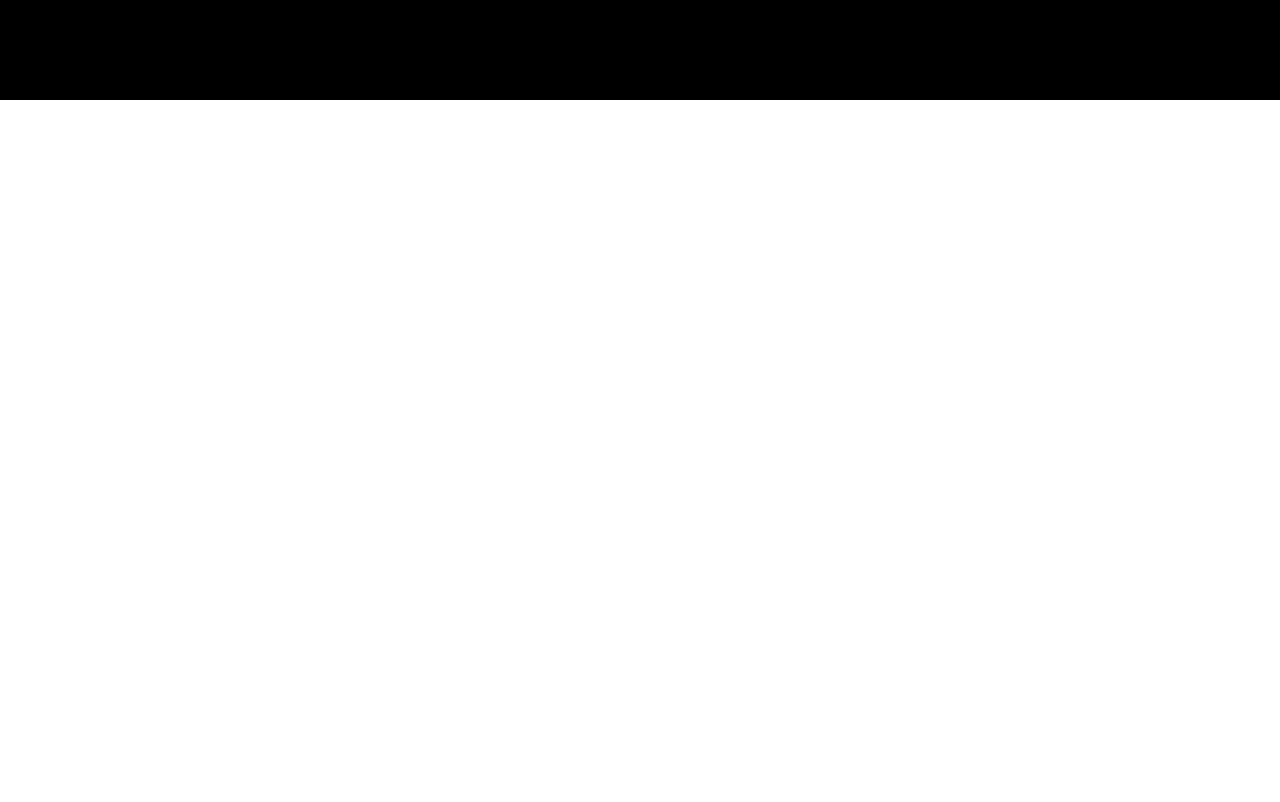
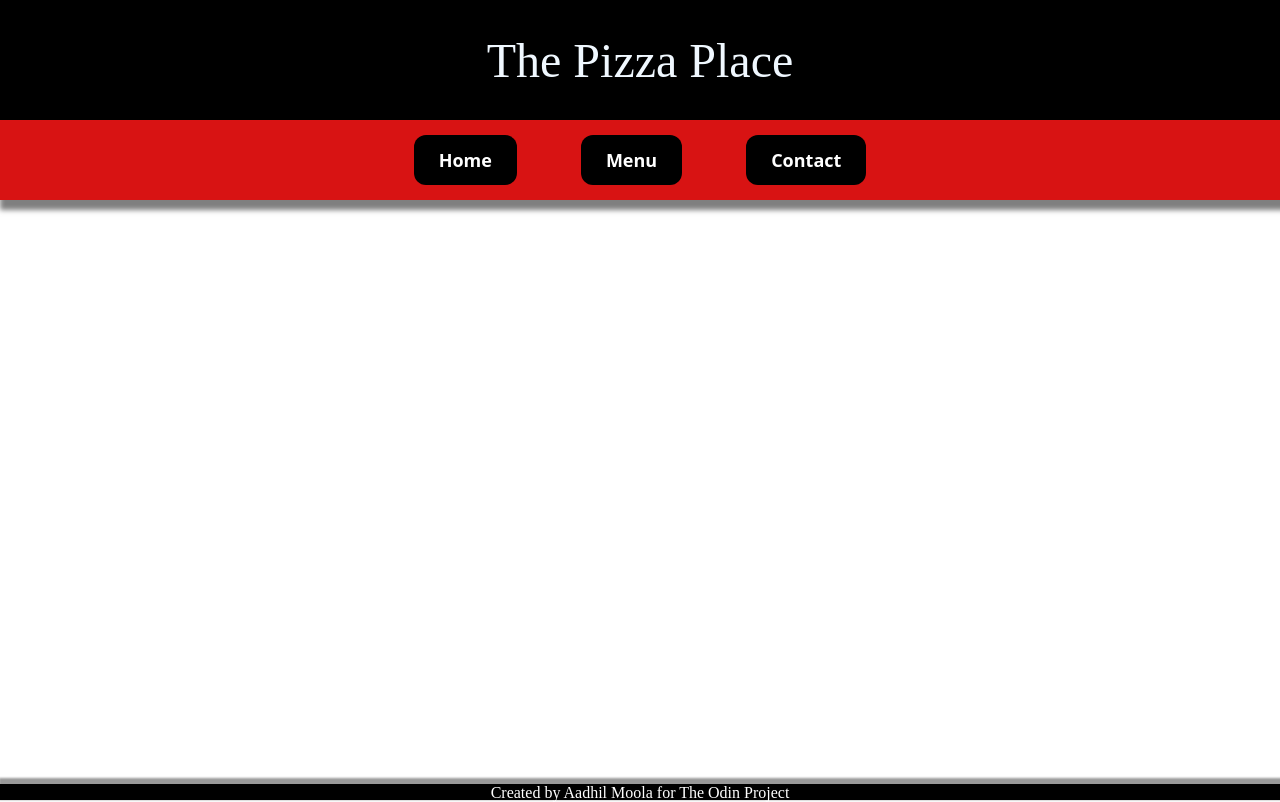
Before and after one commit to AadhilMoola/odinRestaurant, a website built with webpack: page dist/index.html in a window 1280 px wide. Built offline with nearby package versions, Linux system fonts and the light colour scheme.

Commit message:
Create the page that will always stay constant

```diff
--- a/src/functions/always.js
+++ b/src/functions/always.js
@@ -0,0 +1,65 @@
+export function always(container){
+
+    // Header
+
+    let header = document.createElement('div')
+
+    header.classList.add("header")
+
+    container.appendChild(header)
+
+    // Restaurant Name
+
+    let name = document.createElement('div')
+
+    name.classList.add('name')
+
+    name.textContent = 'The Pizza Place'
+
+    header.appendChild(name)
+
+    // Buttons and their background
+
+    let btnBG = document.createElement('div')
+
+    btnBG.classList.add('btnBG')
+
+    let homeBTN = document.createElement('button')
+    let menuBTN = document.createElement('button')
+    let contactBTN = document.createElement('button')
+
+    homeBTN.textContent = 'Home'
+    menuBTN.textContent = 'Menu'
+    contactBTN.textContent = 'Contact'
+
+    let buttonArray = [homeBTN, menuBTN, contactBTN];
+
+    buttonArray.forEach(element => {
+        element.classList.add('button-40')
+        btnBG.appendChild(element)
+
+    });
+
+
+    container.appendChild(btnBG)
+
+
+    // Div That will change when the page changes
+
+    let page = document.createElement('div')
+    page.classList.add('page')
+
+    container.appendChild(page)
+
+    // footer
+
+    let footer = document.createElement('div')
+    footer.classList.add('footer')
+
+    footer.textContent = ' Created by Aadhil Moola for The Odin Project'
+
+    container.appendChild(footer)
+
+
+
+}
--- a/src/index.js
+++ b/src/index.js
@@ -1,6 +1,6 @@
 import './styles.css'
-import { homepage } from './functions/homepage';
+import { always } from './functions/always';
 
 let container = document.querySelector('content')
 
-    homepage(content)
+    always(content)
--- a/src/styles.css
+++ b/src/styles.css
@@ -6,5 +6,83 @@
 
 .header{
     background-color: black;
-    height: 100px;
+    height: 15vh;
+    display: flex;
+    justify-content: center;
+
+
 }
+
+.name{
+    color: aliceblue;
+    align-self: center;
+    font-size: 3rem;
+}
+
+.btnBG{
+    background-color: rgb(216, 19, 19);
+    height: 10vh;
+    box-shadow: 5px 5px 5px 5px rgba(0, 0, 0, 0.5);
+
+    display: flex;
+    justify-content: center;
+    align-items: center;
+    gap: 5vw;
+
+}
+
+/* CSS */
+.button-40 {
+  background-color: #000000;
+  border: 1px solid transparent;
+  border-radius: .75rem;
+  box-sizing: border-box;
+  color: #FFFFFF;
+  cursor: pointer;
+  flex: 0 0 auto;
+  font-family: "Inter var",ui-sans-serif,system-ui,-apple-system,system-ui,"Segoe UI",Roboto,"Helvetica Neue",Arial,"Noto Sans",sans-serif,"Apple Color Emoji","Segoe UI Emoji","Segoe UI Symbol","Noto Color Emoji";
+  font-size: 1.125rem;
+  font-weight: 600;
+  line-height: 1.5rem;
+  padding: .75rem 1.2rem;
+  text-align: center;
+  text-decoration: none #6B7280 solid;
+  text-decoration-thickness: auto;
+  transition-duration: .2s;
+  transition-property: background-color,border-color,color,fill,stroke;
+  transition-timing-function: cubic-bezier(.4, 0, 0.2, 1);
+  user-select: none;
+  -webkit-user-select: none;
+  touch-action: manipulation;
+  width: auto;
+}
+
+.button-40:hover {
+  background-color: #ffffff;
+  color: black;
+}
+
+.button-40:focus {
+  box-shadow: none;
+  outline: 2px solid transparent;
+  outline-offset: 2px;
+}
+
+@media (min-width: 768px) {
+  .button-40 {
+    padding: .75rem 1.5rem;
+  }
+}
+
+
+.footer{
+    position: absolute;
+    bottom: 0;
+    width: 100%;
+    height: 2vh;
+    text-align: center;
+    color: #FFFFFF;
+    background-color: #000000;
+    box-shadow: 2px -3px 2px 3px rgba(0, 0, 0, 0.4);
+
+}
```
Also changed, not shown: dist/main.js.
